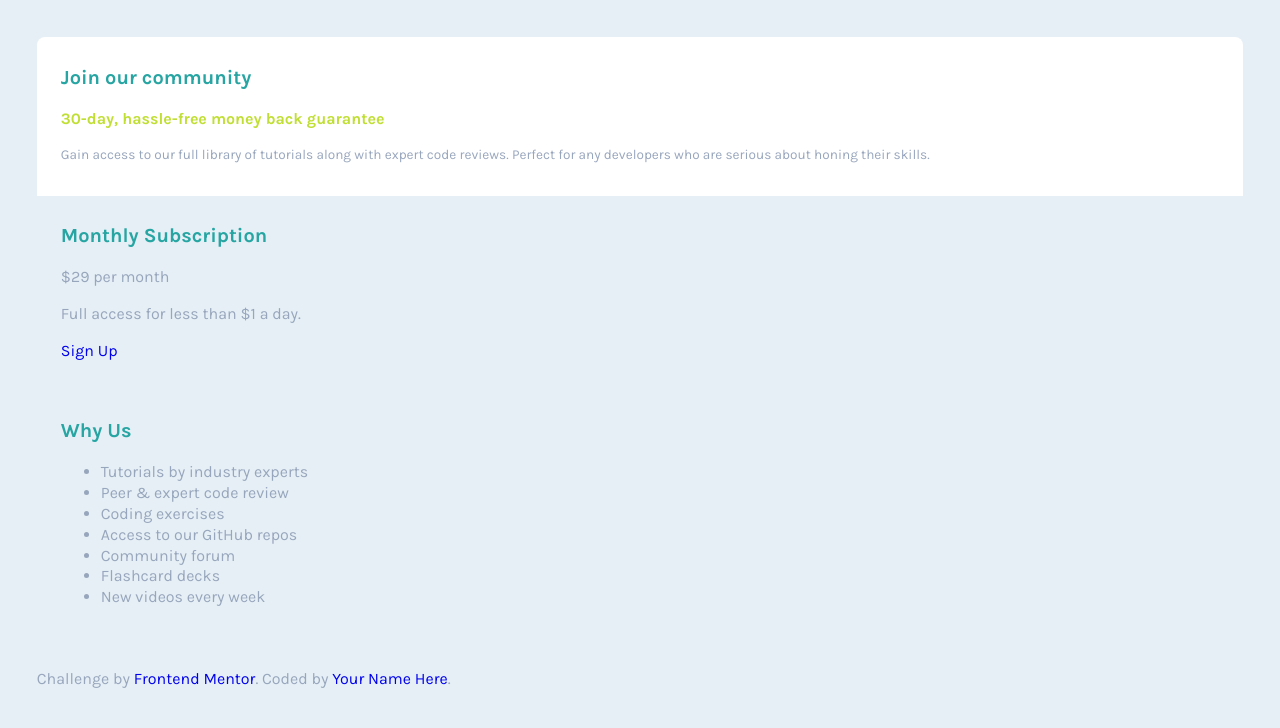
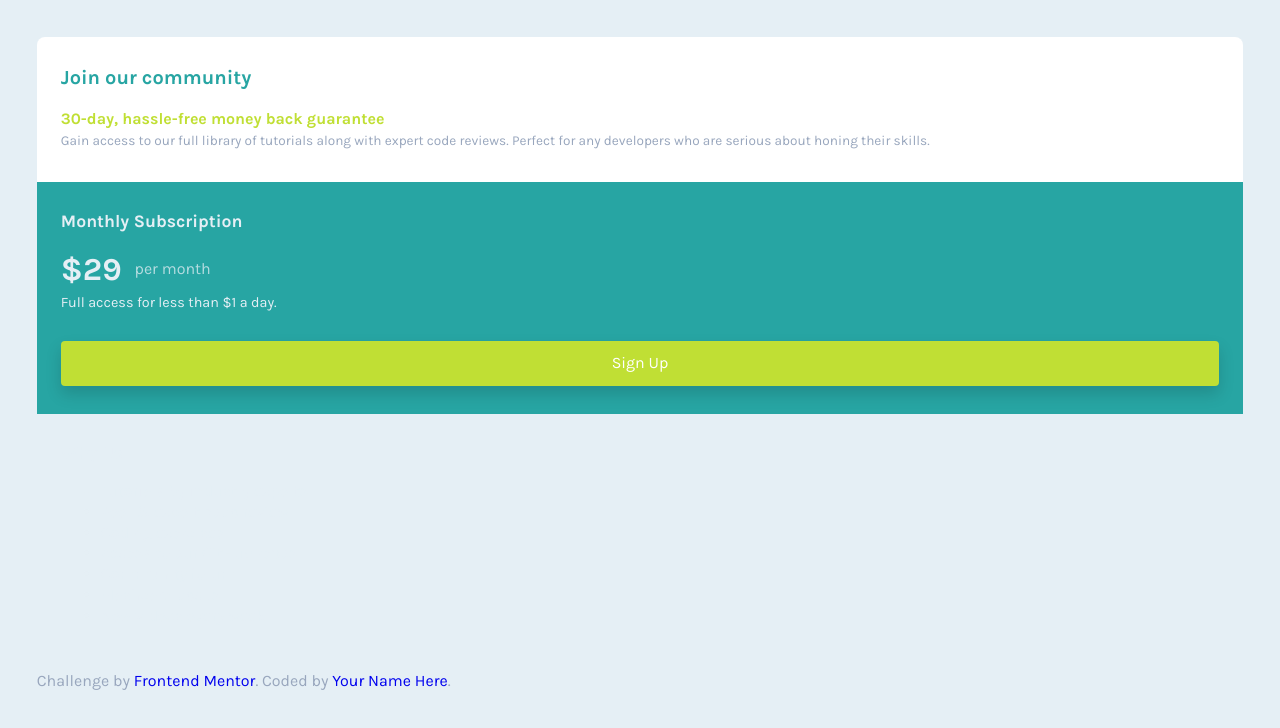
Before and after one commit to GabrielDeFreitas/single-price-grid-component, a plain HTML site: page index.html in a window 1280 px wide. Drawn offline with Linux system fonts and the light colour scheme.

Commit message:
styling the Subscription block

```diff
--- a/index.html
+++ b/index.html
@@ -25,15 +25,15 @@
             </p>
         </div>
         <div class="subscription">
-            <h2>Monthly Subscription</h2>
+            <h3>Monthly Subscription</h3>
             <div class="subscription__price">
-                <span>&dollar;29</span> per month
+                &dollar;29 <span> per month </span>
             </div>
             <p> Full access for less than &dollar;1 a day.</p>
             <a href="#">Sign Up</a>
         </div>
         <div class="why">
-            <h2>Why Us</h2>
+            <h3>Why Us</h3>
             <ul>
                 <li>Tutorials by industry experts</li>
                 <li>Peer &amp; expert code review</li>
--- a/style.css
+++ b/style.css
@@ -35,7 +35,7 @@ a {
 h1,
 h2,
 h3 {
-    color: var(--cyan);
+    font-weight: bold;
     margin-top: 0;
     line-height: 1.15;
 }
@@ -46,7 +46,11 @@ h2 {
 }
 
 h3 {
-    font-size: 1.15rem;
+    font-size: 1.1rem;
+}
+
+p {
+    margin-top: 0;
 }
 
 .price {
@@ -66,6 +70,7 @@ h3 {
 }
 
 .community h2 {
+    color: var(--cyan);
     font-weight: bold;
 }
 
@@ -80,3 +85,42 @@ h3 {
     line-height: 1.75;
     margin-bottom: 0;
 }
+
+.subscription,
+.why {
+    color: var(--Ltgray);
+}
+
+.subscription {
+    background-color: var(--cyan);
+}
+
+.subscription__price {
+    display: flex;
+    align-items: center;
+    font-size: 2rem;
+    font-weight: bold;
+    margin-bottom: 0.25rem;
+}
+
+.subscription__price span {
+    font-size: 1rem;
+    margin-left: 0.8rem;
+    font-weight: normal;
+    opacity: 0.75;
+}
+
+.subscription p {
+    font-size: 0.9rem;
+    margin-bottom: 1.75rem;
+}
+
+.subscription a {
+    display: block;
+    background-color: var(--yellow);
+    color: var(--white);
+    padding: 0.75rem;
+    text-align: center;
+    border-radius: 0.25rem;
+    box-shadow: 0 0.5rem 1rem rgba(0, 0, 0, 0.15);
+}
```
